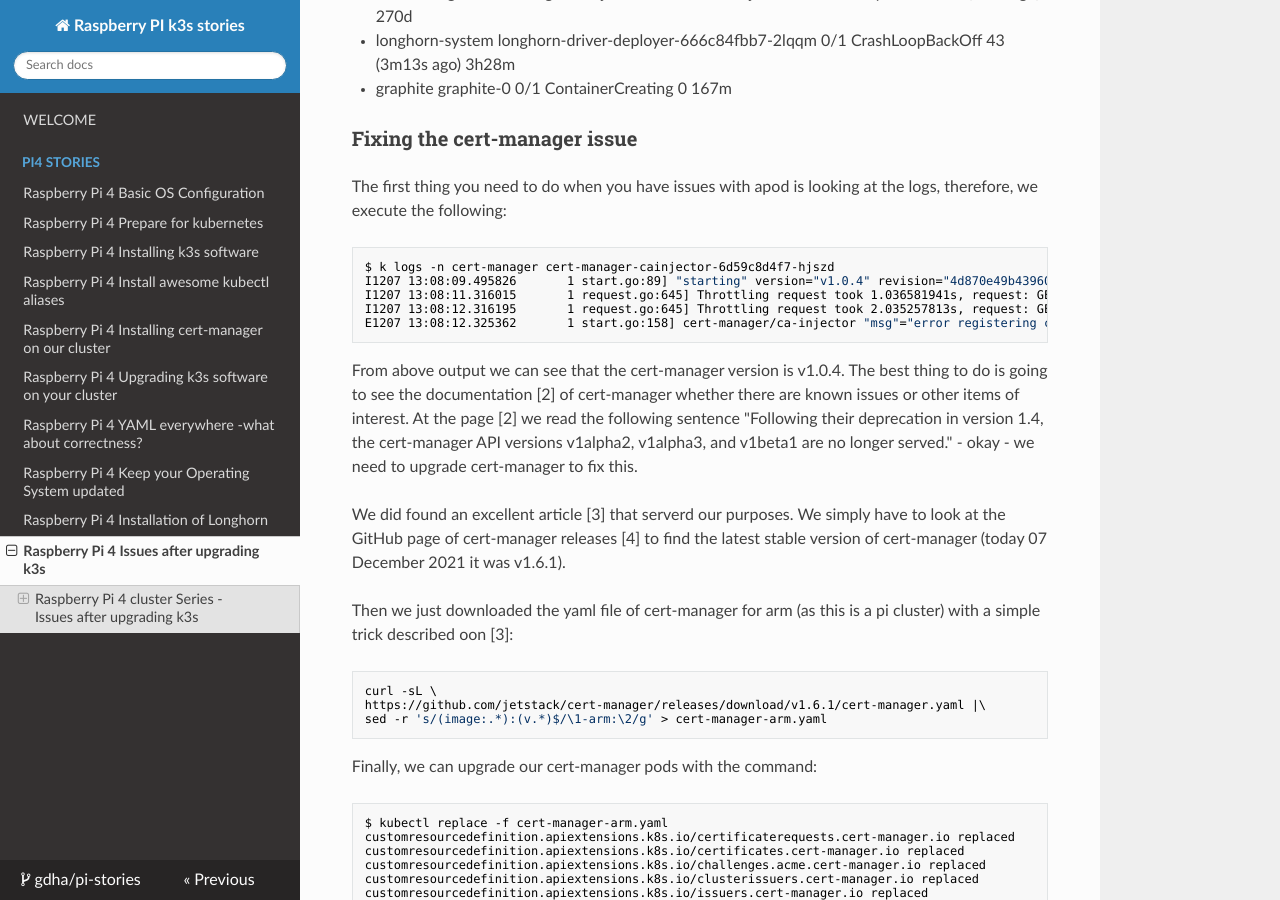
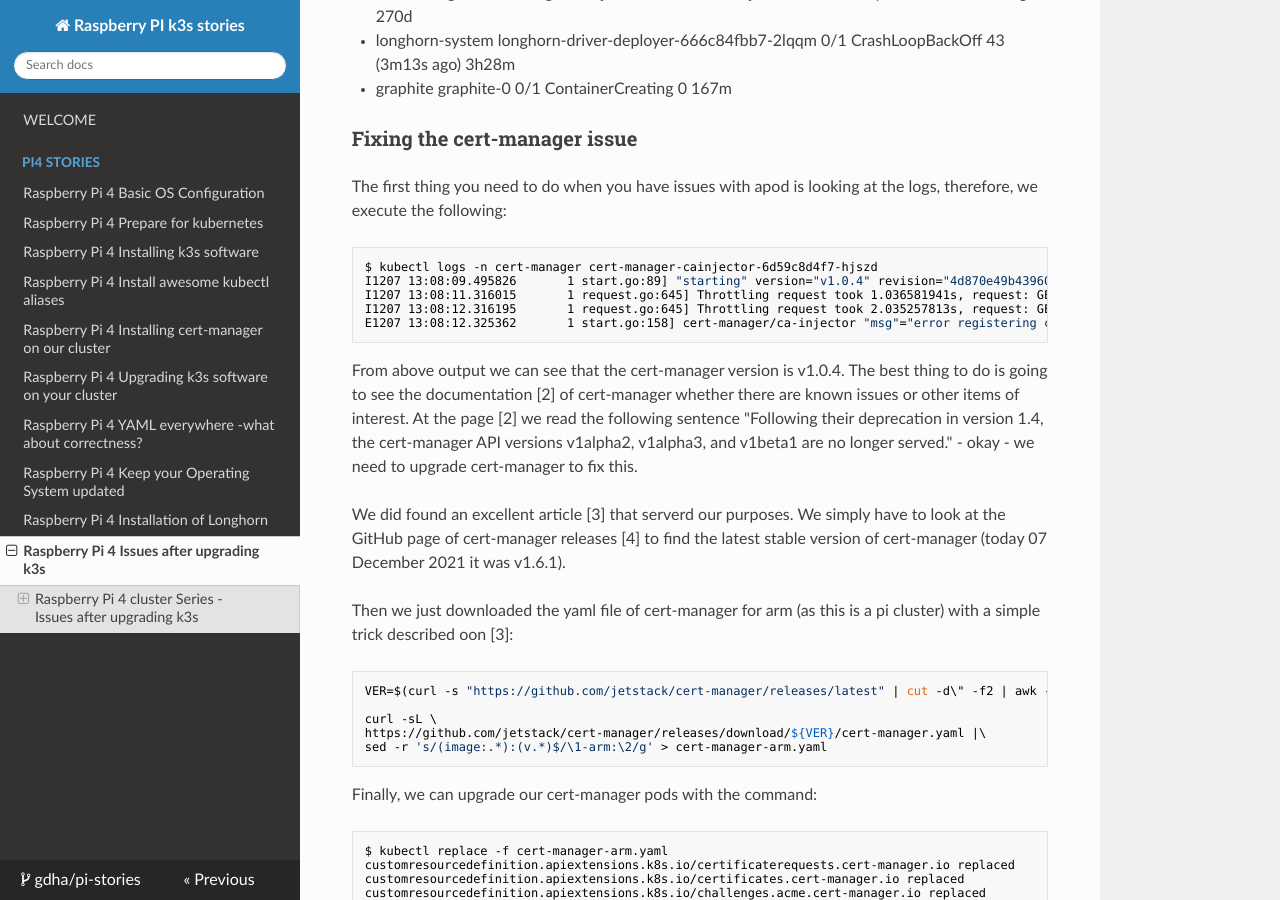
Before and after one commit to gdha/pi-stories, an MkDocs documentation site: the page built from docs/pi-stories10.md, in a window 1280 px wide and 900 px high, scrolled down 380 px. Built offline with MkDocs 1.6.1, drawn with Linux system fonts in a browser that asks for light colours; nearby versions of some CDN libraries.

Commit message:
update pi-stories10 a bit
Signed-off-by: gdha <gratien.dhaese@gmail.com>

````diff
--- a/docs/pi-stories10.md
+++ b/docs/pi-stories10.md
@@ -15,7 +15,7 @@ However, we noticed that after the k3s upgrade their where some issues with our
 The first thing you need to do when you have issues with apod is looking at the logs, therefore, we execute the following:
 
 ```bash
-$ k logs -n cert-manager cert-manager-cainjector-6d59c8d4f7-hjszd
+$ kubectl logs -n cert-manager cert-manager-cainjector-6d59c8d4f7-hjszd
 I1207 13:08:09.495826       1 start.go:89] "starting" version="v1.0.4" revision="4d870e49b43960fad974487a262395e65da1373e"
 I1207 13:08:11.316015       1 request.go:645] Throttling request took 1.036581941s, request: GET:https://10.43.0.1:443/apis/admissionregistration.k8s.io/v1?timeout=32s
 I1207 13:08:12.316195       1 request.go:645] Throttling request took 2.035257813s, request: GET:https://10.43.0.1:443/apis/node.k8s.io/v1beta1?timeout=32s
@@ -29,8 +29,10 @@ We did found an excellent article [3] that serverd our purposes. We simply have
 Then we just downloaded the yaml file of cert-manager for arm (as this is a pi cluster) with a simple trick described oon [3]:
 
 ```bash
+VER=$(curl -s "https://github.com/jetstack/cert-manager/releases/latest" | cut -d\" -f2 | awk -F '/' '{print $NF}')
+
 curl -sL \
-https://github.com/jetstack/cert-manager/releases/download/v1.6.1/cert-manager.yaml |\
+https://github.com/jetstack/cert-manager/releases/download/${VER}/cert-manager.yaml |\
 sed -r 's/(image:.*):(v.*)$/\1-arm:\2/g' > cert-manager-arm.yaml
 ```
 
````
